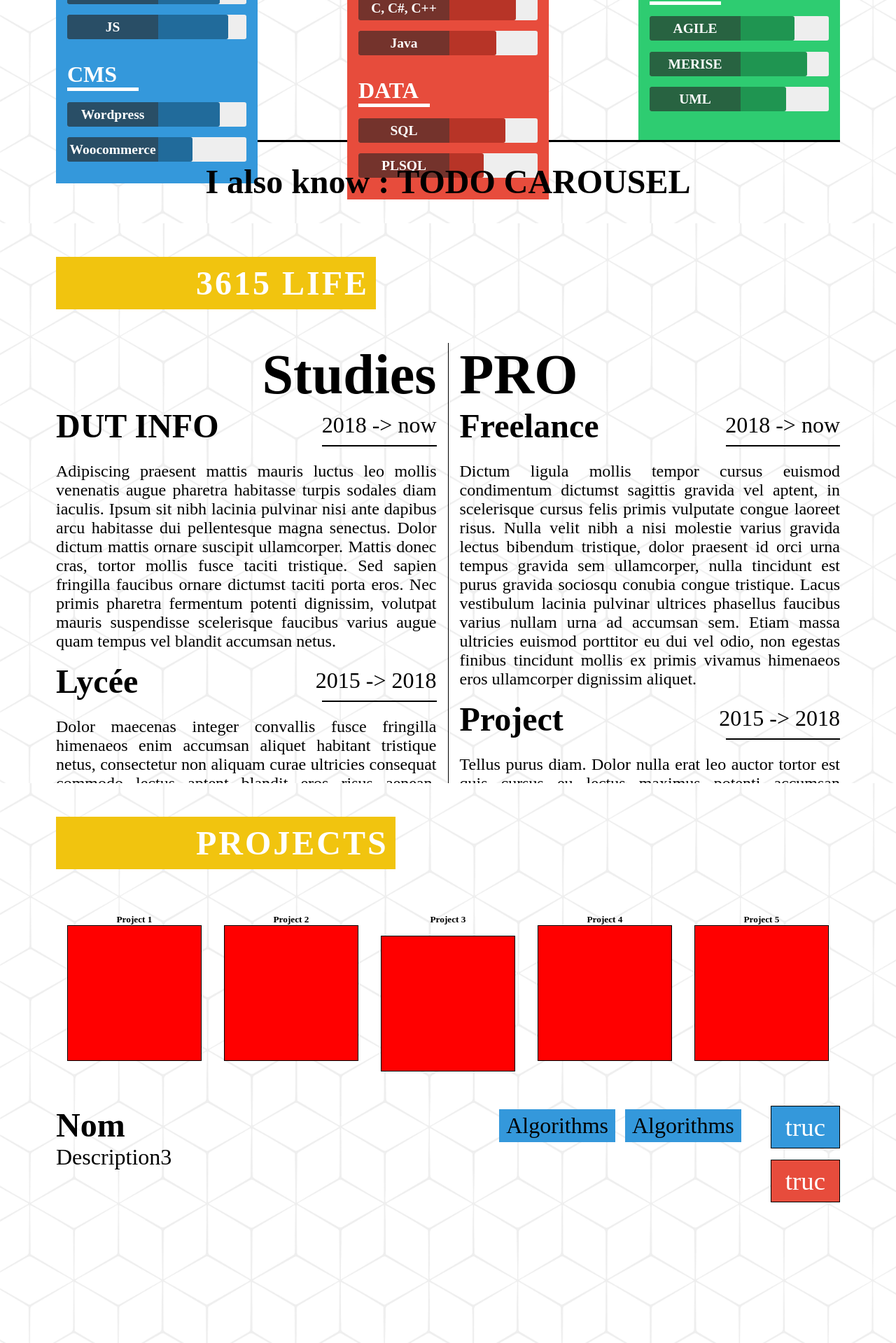
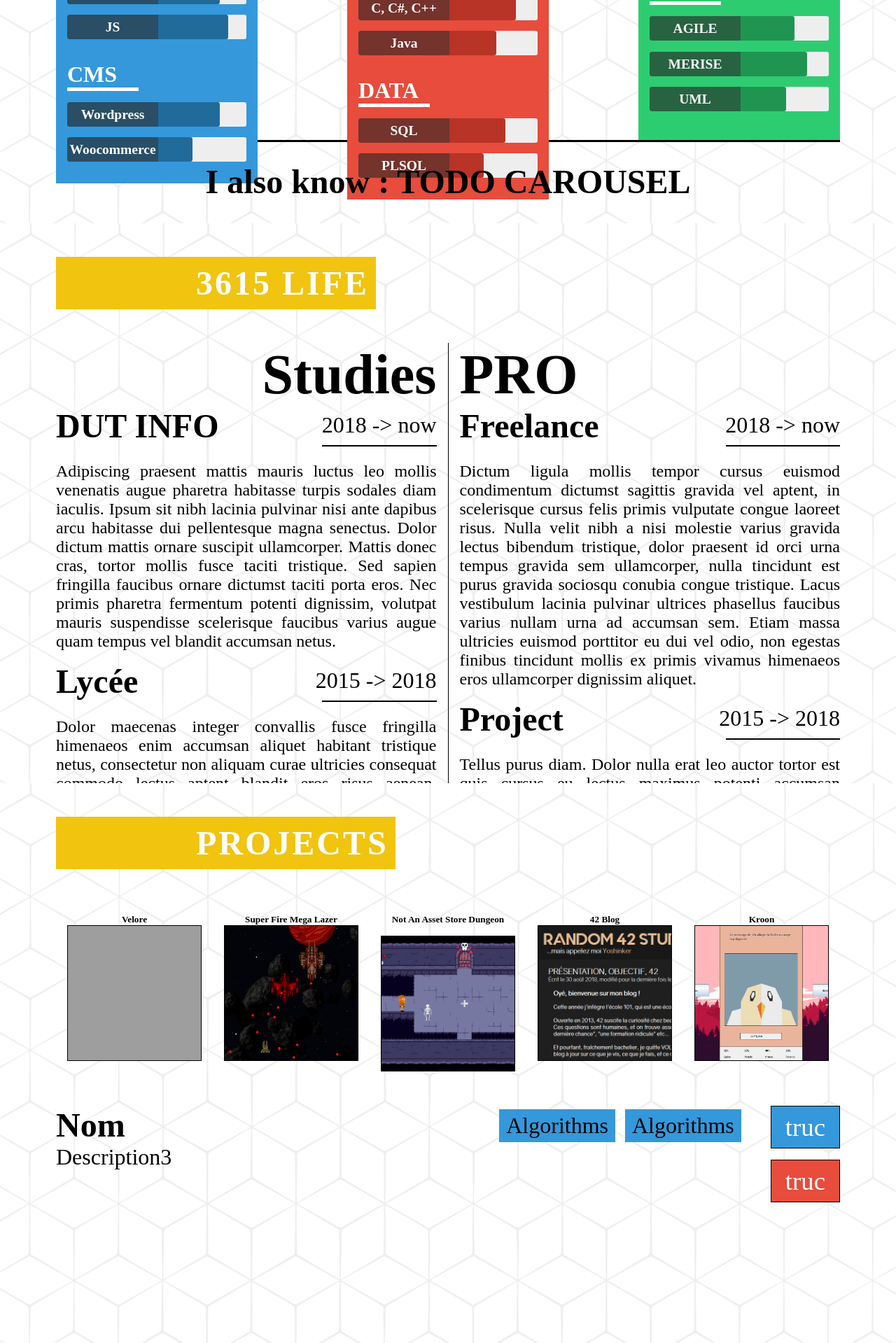
Before and after one commit to tomperr/portfolio, a PHP site: page / in a window 1280 px wide. Shown: the part 2081-4000 px from the top of the page at 70% size. Run offline with PHP 8.4, Linux system fonts and the light colour scheme; some web fonts are replaced; grey boxes are pictures that could not be loaded.

Commit message:
Add project images

```diff
--- a/css/content.css
+++ b/css/content.css
@@ -248,6 +248,7 @@
 	top: 0px;
 	border: 1px solid black;
 	transition: all 0.5s ease;
+	filter: blur(0px);
 }
 
 .project.active {
@@ -285,3 +286,29 @@
 .project-technos.active {
 	display: block;
 }
+
+/* Projects img */
+
+#project-velore {
+	background: url('../img/velore');
+	background-size: cover;
+}
+
+#project-unity {
+	background: url('../img/notanassetstoredungeon.png');
+	background-size: cover;
+}
+
+#project-sfml {
+	background: url('../img/superfiremegalazer.png');
+	background-size: cover;
+}
+
+#project-blog {
+	background: url('../img/blog.png');
+	background-size: cover;
+}
+#project-kroon {
+	background: url('../img/kroon.png');
+	background-size: cover;
+}
--- a/projects.php
+++ b/projects.php
@@ -7,24 +7,24 @@
 			<div id="projects_container" class="flex-item-auto mt-3">
 				<div class="flex-row h100">
 					<div class="col-1 p-1" align="center">
-						<h5>Project 1</h5>
-						<div data-p_id='1' class="project"></div>
+						<h5>Velore</h5>
+						<div data-p_id='1' class="project" id="project-velore"></div>
 					</div>
 					<div class="col-1 p-1" align="center">
-						<h5>Project 2</h5>
-						<div data-p_id='2' class="project"></div>
+						<h5>Super Fire Mega Lazer</h5>
+						<div data-p_id='2' class="project" id="project-sfml"></div>
 					</div>
 					<div class="col-1 p-1" align="center">
-						<h5>Project 3</h5>
-						<div data-p_id='3' class="project active"></div>
+						<h5>Not An Asset Store Dungeon</h5>
+						<div data-p_id='3' class="project active" id="project-unity"></div>
 					</div>
 					<div class="col-1 p-1" align="center">
-						<h5>Project 4</h5>
-						<div data-p_id='4' class="project"></div>
+						<h5>42 Blog</h5>
+						<div data-p_id='4' class="project" id="project-blog"></div>
 					</div>
 					<div class="col-1 p-1" align="center">
-						<h5>Project 5</h5>
-						<div data-p_id='5' class="project"></div>
+						<h5>Kroon</h5>
+						<div data-p_id='5' class="project"  id="project-kroon"></div>
 					</div>
 				</div>
 			</div>
```
Also changed, not shown: img/blog.png (added), img/kroon.png (added), img/notanassetstoredungeon.png (added), img/superfiremegalazer.png (added), img/velore.png (added).
